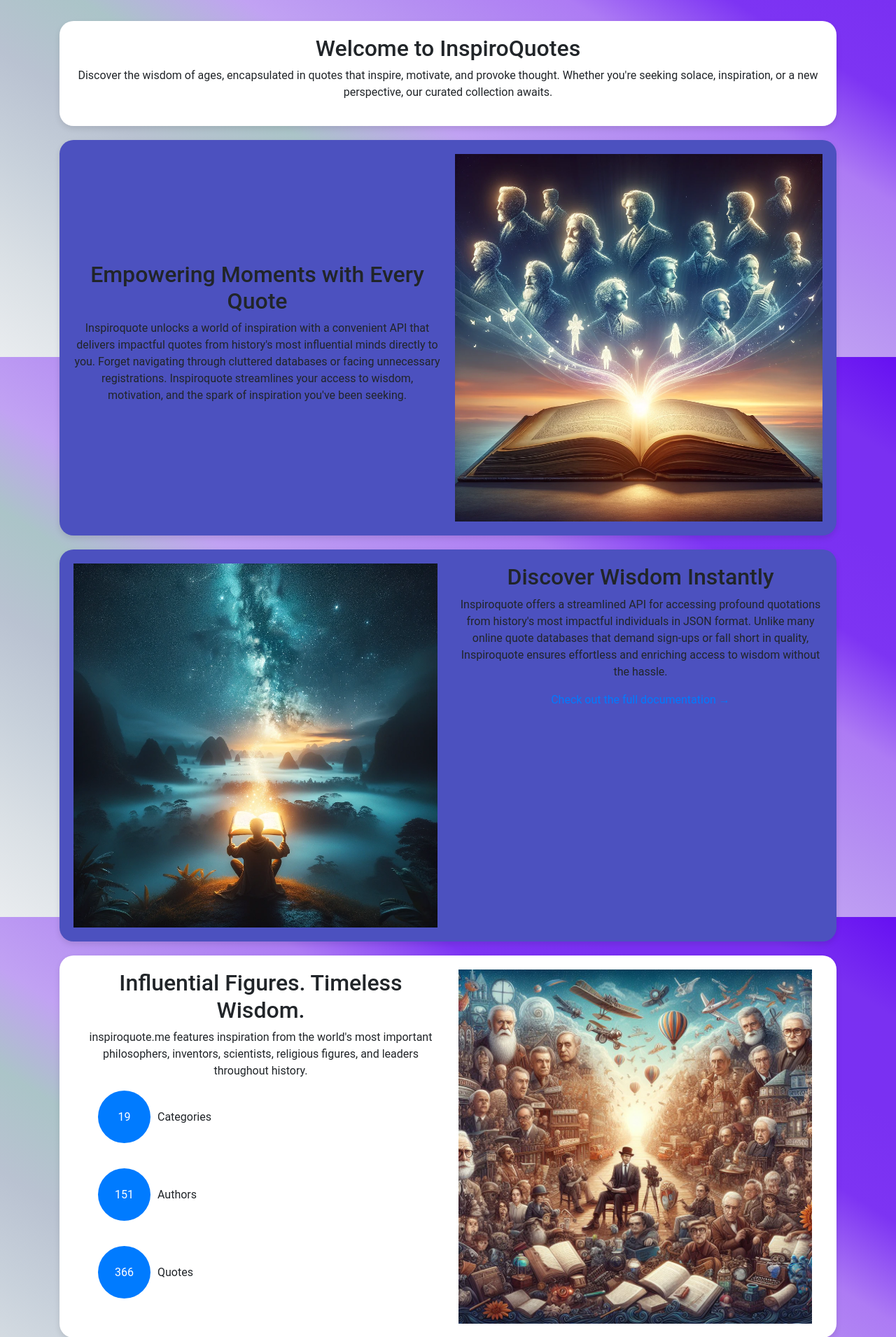
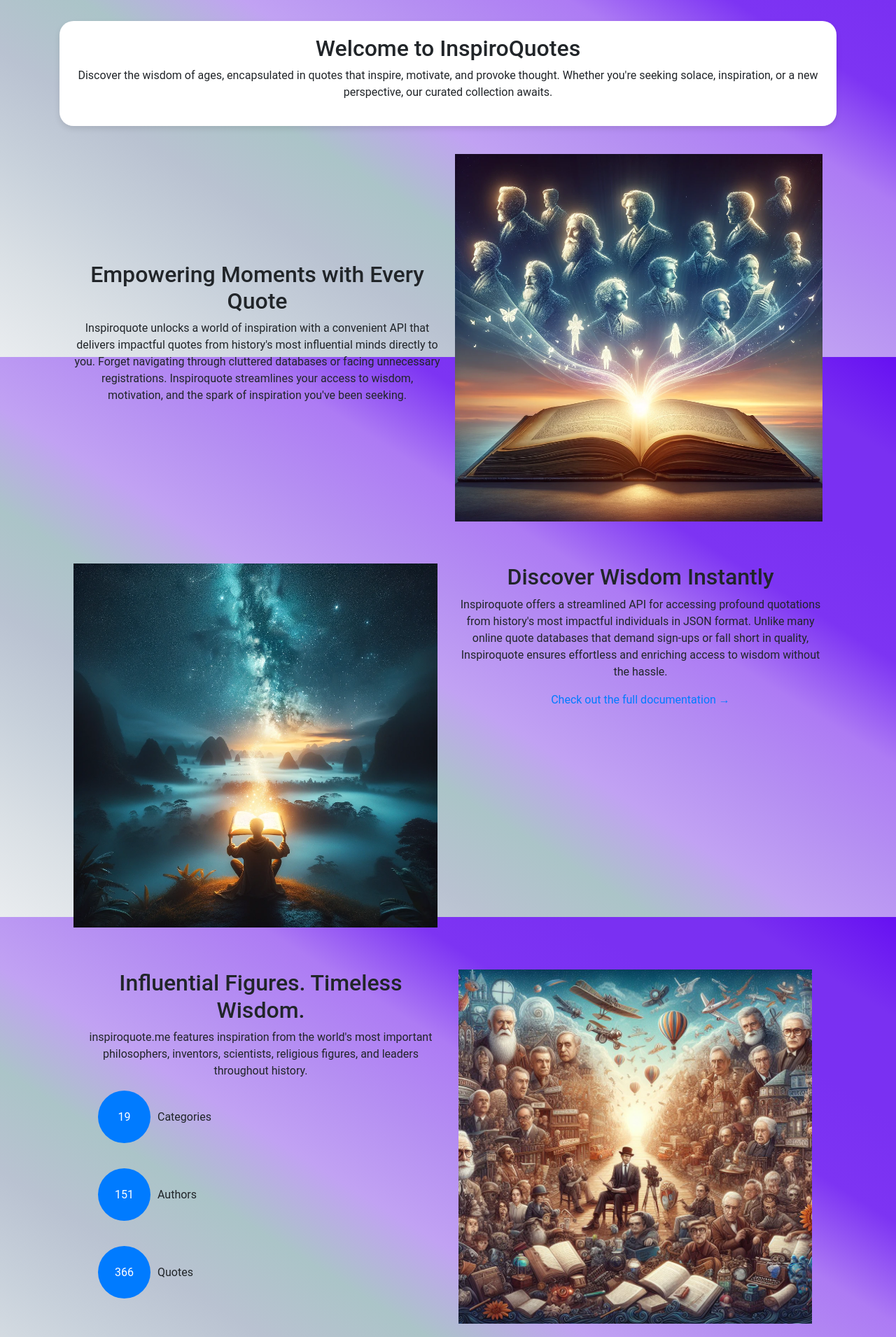
Before and after one commit to houcine200/InspiroQuote, a Flask app: page / in a window 1280 px wide. Shown: the part 290-2200 px from the top of the page at 70% size. Run offline with Flask 3, Linux system fonts and the light colour scheme; some libraries are stand-ins or nearby versions.

Commit message:
remove block for section

```diff
--- a/web_dynamic/static/styles/home.css
+++ b/web_dynamic/static/styles/home.css
@@ -160,6 +160,12 @@
     border-radius: 20px;
     box-shadow: 0 4px 8px rgba(0,0,0,0.1);
     background-color: #4c51bf;
+    background-color: gray;
+    border-radius: 0;
+    box-shadow: none;
+    background-color: transparent;
+    border: none;
+
 }
 
 .section-with-image-left .image-container {
@@ -224,3 +230,11 @@
         margin-right: auto;
     }
 }
+
+.landing {
+    background-color: gray;
+    border-radius: 0;
+    box-shadow: none;
+    background-color: transparent;
+    border: none;
+}
```
